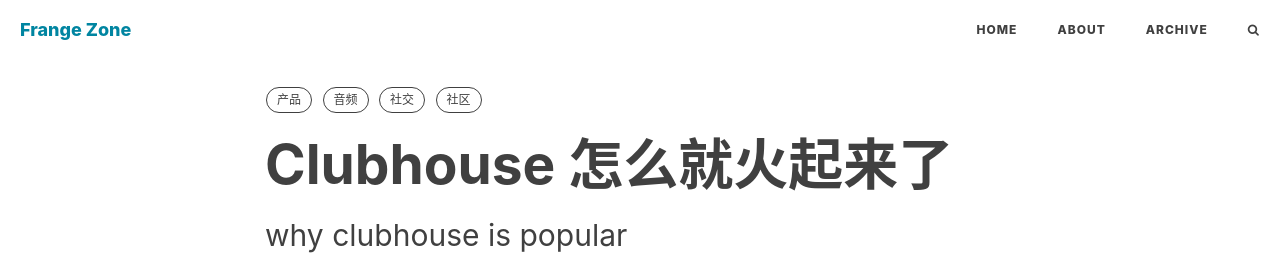
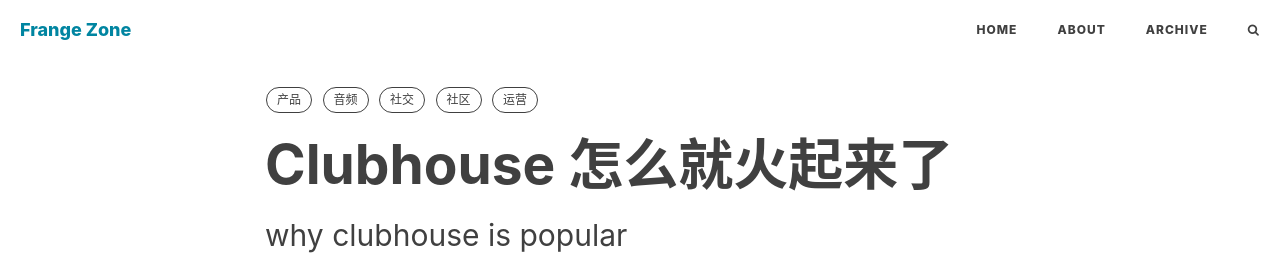
Before and after one commit to frangezone/frangezone, a Jekyll site: the page built from _posts/2021-02-03-why-clubhouse-is-popular.md, in a window 1280 px wide and 900 px high. Shown: the top 272 px of the window. Built offline with Jekyll 4.4.1, drawn with Linux system fonts in a browser that asks for light colours; nearby versions of some CDN libraries; comment, search, counter and statistics services are not loaded.

Commit message:
Update 2021-02-03-why-clubhouse-is-popular.md

```diff
--- a/_posts/2021-02-03-why-clubhouse-is-popular.md
+++ b/_posts/2021-02-03-why-clubhouse-is-popular.md
@@ -12,6 +12,7 @@ tags:
     - 音频
     - 社交
     - 社区
+    - 运营
 ---
 
 ## Clubhouse 是如何运营的
@@ -26,7 +27,7 @@ Clubhouse 在创立之初就刻意将种子用户设定为创业者、投资人
 
 ![](/img/clubhouse/clubhouse.png)
 
-**“名人效应”引爆产品**
+**「名人效应」引爆产品**
 
 Clubhouse 最初在硅谷的创投圈内十分出名，许多行业内的大佬都十分热衷于这款软件。除了在欧美圈十分出名，Clubhouse 在日本也十分流行，甚至在 1 月 28 日登顶了日本 App Store 榜首。
 
```
